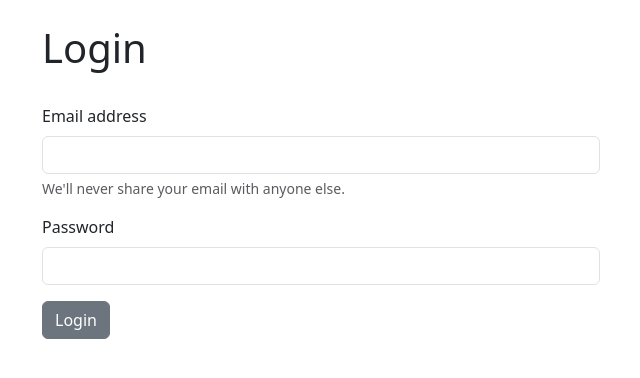
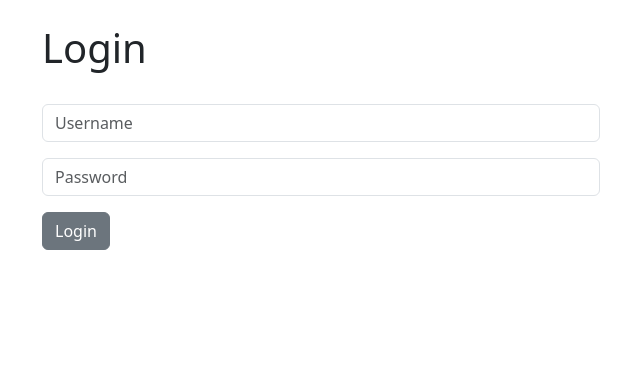
Before and after one commit to CoderSales/Following-Django-Proj-CRM-App-Tutorial, a Django app: page / in a window 1280 px wide. Shown: the part 56-434 px from the top of the page, without its empty margins (319-959 px from the left). Run offline with Django 4.2, Linux system fonts and the light colour scheme.

Commit message:
Edit Username and Password boxes

```diff
--- a/dcrm/website/templates/home.html
+++ b/dcrm/website/templates/home.html
@@ -11,13 +11,11 @@
 	{% csrf_token %}
 	<form>
 	  <div class="mb-3">
-	    <label for="exampleInputEmail1" class="form-label">Email address</label>
-	    <input type="email" class="form-control" id="exampleInputEmail1" aria-describedby="emailHelp">
-	    <div id="emailHelp" class="form-text">We'll never share your email with anyone else.</div>
+	    <input type="text" class="form-control" name="username" placeholder="Username">
+
 	  </div>
 	  <div class="mb-3">
-	    <label for="exampleInputPassword1" class="form-label">Password</label>
-	    <input type="password" class="form-control" id="exampleInputPassword1">
+	    <input type="password" class="form-control" name="password", placeholder="Password">
 	  </div>
 
 	  <button type="submit" class="btn btn-secondary">Login</button>
```
Also changed, not shown: README.md.
